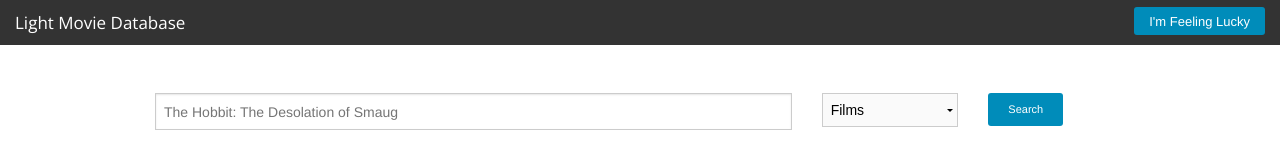
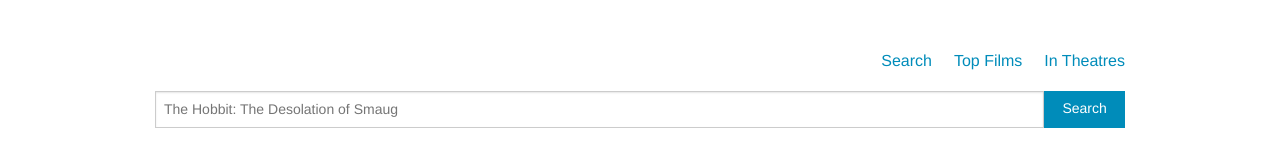
Before and after one commit to citruspi/Wintergarten-Web, a plain HTML site: page templates/main.html in a window 1280 px wide. Drawn offline with nearby package versions, Linux system fonts and the light colour scheme.

Commit message:
Replaced top bar with inline list

```diff
--- a/templates/main.html
+++ b/templates/main.html
@@ -12,54 +12,44 @@
 
     </head>
 
-    <body>
-
-        <nav class="top-bar">
-
-            <ul class="title-area">
-
-                <li class="name"><h1><a href="#">Light Movie Database</a></h1></li>
-                <li class="toggle-topbar menu-icon"><a href="#"><span>Menu</span></a></li>
-            </ul>
-
-            <section class="top-bar-section">
-
-                <ul class="left">
-                </ul>
-
-                <ul class="right">
-                    <li class="has-form show-for-large-up">
-                        <a href="#" class="button radius">I'm Feeling Lucky</a>
-                    </li>
-                </ul>
-
-            </section>
-
-        </nav>
+    <body style="margin-top:3em;">
 
         <div class="row">
 
-            <div class="large-8 columns">
+            <div class="large-12 columns">
 
-                <input type="text" placeholder="The Hobbit: The Desolation of Smaug"/>
+                <ul class="inline-list" style="float:right">
+
+                    <li><a>Search</a></li>
+                    <li><a>Top Films</a></li>
+                    <li><a>In Theatres</a></li>
+
+                </ul>
 
             </div>
 
-            <div class="large-2 columns">
+        </div>
 
-                <select>
+        <div class="row">
 
-                    <option>Films</option>
-                    <option>People</option>
+            <div class="large-12 columns">
 
-                </select>
+                <div class="row collapse">
 
-            </div>
+                    <div class="small-11 columns">
 
+                        <input type="text"
+                           placeholder="The Hobbit: The Desolation of Smaug">
 
-            <div class="large-2 columns">
+                    </div>
 
-                <a href="#" class="button radius tiny">Search</a>
+                    <div class="small-1 columns">
+
+                        <a href="#" class="button postfix">Search</a>
+
+                    </div>
+
+                </div>
 
             </div>
 
```
